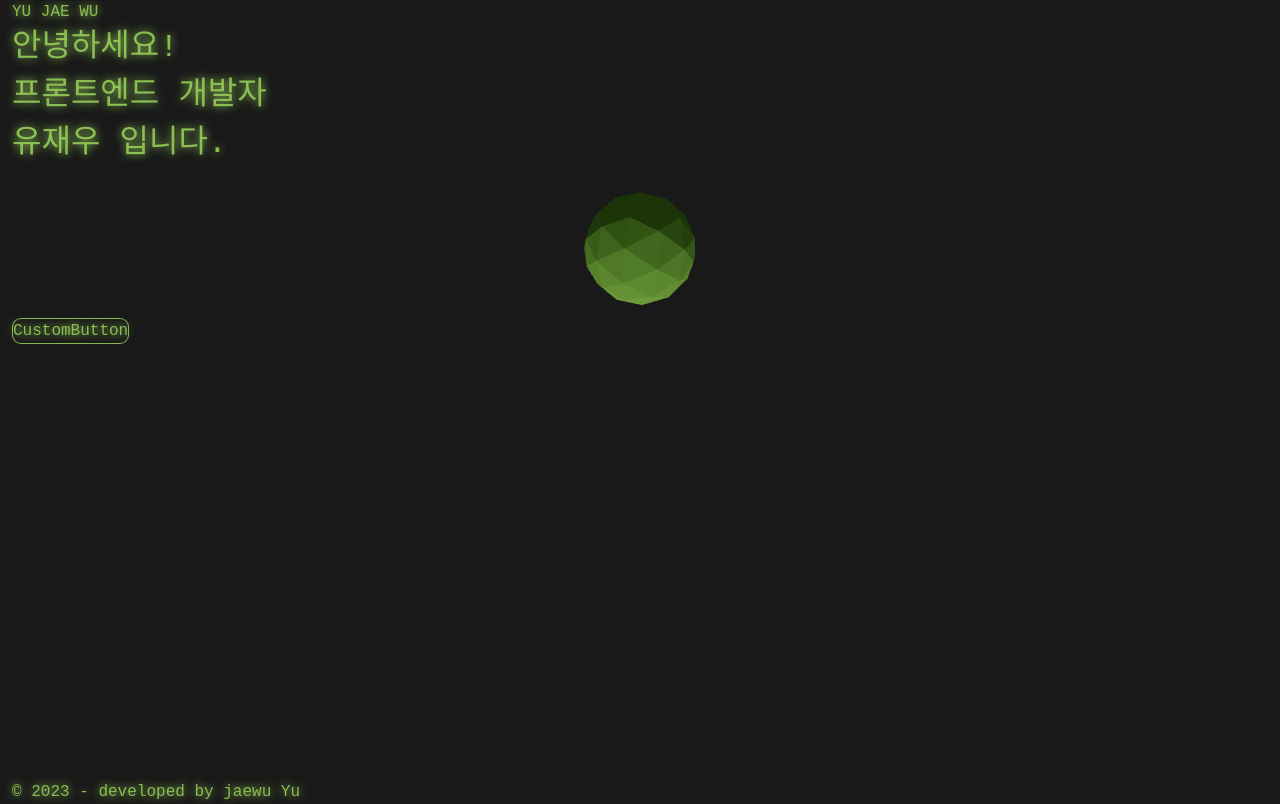
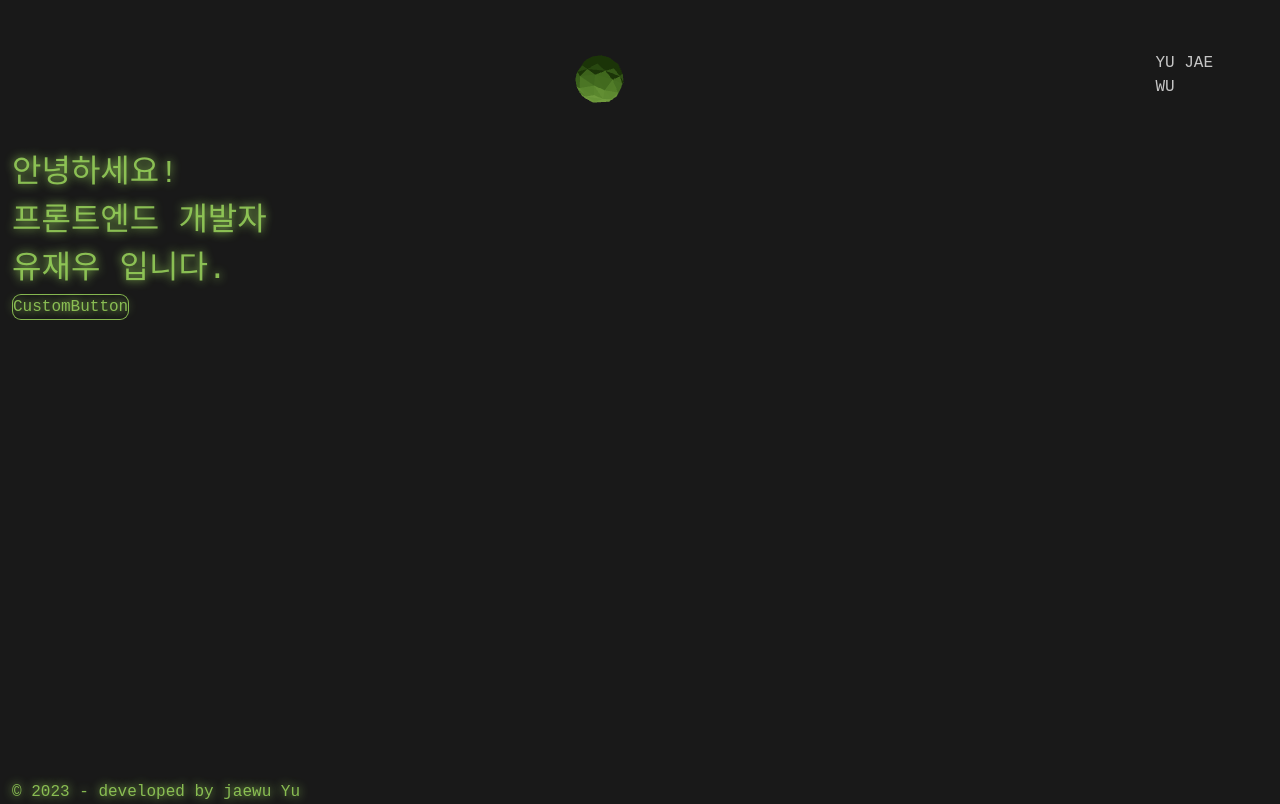
Before and after one commit to doraeza/portfolio, a React (Vite) app in the folder portfolio/: page / in a window 1280 px wide. Built offline with nearby package versions, Linux system fonts and the light colour scheme; a web font is replaced by a local one.

Commit message:
three prac3

```diff
--- a/portfolio/src/components/canvas/Ball.tsx
+++ b/portfolio/src/components/canvas/Ball.tsx
@@ -7,8 +7,8 @@ const Ball = () => {
       <Float speed={3} rotationIntensity={2} floatIntensity={3}>
         <directionalLight position={[0, 0, 0.1]} />
         <ambientLight intensity={0.25} />
-        <mesh castShadow receiveShadow scale={2.5}>
-          <icosahedronGeometry args={[1, 2]} />
+        <mesh castShadow receiveShadow scale={1.2}>
+          <dodecahedronGeometry args={[1, 1]} />
           <meshStandardMaterial
             color="#9bd65c"
             polygonOffset
--- a/portfolio/src/components/landing/index.tsx
+++ b/portfolio/src/components/landing/index.tsx
@@ -6,7 +6,7 @@ const Landing = () => {
     return (
         <>
         <div className='fixed right-10 bottom-12 cursor-pointer'><TopButton/></div>
-        <div>asfdsfasdfqwrqw123123</div>
+        {/* <div>asfdsfasdfqwrqw123123</div> */}
         </>
     )
 }
--- a/portfolio/src/components/layout/header/index.tsx
+++ b/portfolio/src/components/layout/header/index.tsx
@@ -1,13 +1,14 @@
 import React from "react";
+import BallCanvas from "../../canvas";
 
 
 const Header: React.FC = () => {
 
   return (
     <div >
-      <div className="Desc text-center w-full">
-
-        <h1 >YU JAE WU</h1>
+      <div className="headline">
+          <BallCanvas />
+          <h1 >YU JAE WU</h1>
 
       </div>
     </div>
--- a/portfolio/src/pages/App.tsx
+++ b/portfolio/src/pages/App.tsx
@@ -1,6 +1,6 @@
 import CustomButton from '../components/common/CustomButton';
 import '../styles/globals.css';
-import BallCanvas from '../components/canvas'
+
 
 function App() {
   return (
@@ -10,9 +10,7 @@ function App() {
       <div className='DescBig'>프론트엔드 개발자 </div>
       <div className='DescBig'>유재우 입니다.</div>
       <div className="flex flex-wrap justify-center gap-10 mt-14">
-      <div className="w-28 h-28">
-        <BallCanvas />
-      </div>
+
       </div>
       {/* add laning contents */}
       <CustomButton text="CustomButton"/>
--- a/portfolio/src/styles/globals.css
+++ b/portfolio/src/styles/globals.css
@@ -14,8 +14,18 @@ body {
   .main {
     padding: 2em;
   }
+  .headline {
+    padding-left: 32px;
+    padding-right: 32px;
+    display: flex;
+    justify-content: space-between;
+    align-items: center;
+  }
+  .threeIcon {
+  }
   .typewriter{
     width: fit-content;
+
   }
   .DescBig{
     font-size: xx-large;
```
